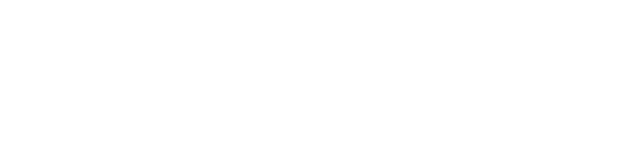
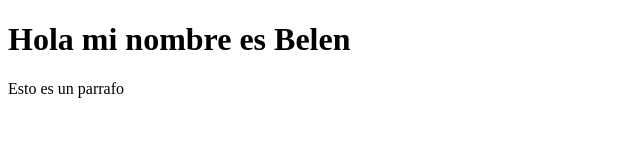
Before and after one commit to anabelena/LearningGitHub, a plain HTML site: page index.html in a window 1280 px wide. Shown: the whole page, without its empty margins (0-640 px from the left). Drawn offline with Linux system fonts and the light colour scheme.

Commit message:
Agregue dos lineas

```diff
--- a/index.html
+++ b/index.html
@@ -6,6 +6,7 @@
     <title> Welcome to the jungle </title>
 </head>
 <body>
-
+    <h1> Hola mi nombre es Belen </h1>
+    <p> Esto es un parrafo</p>
 </body>
 </html>
```
